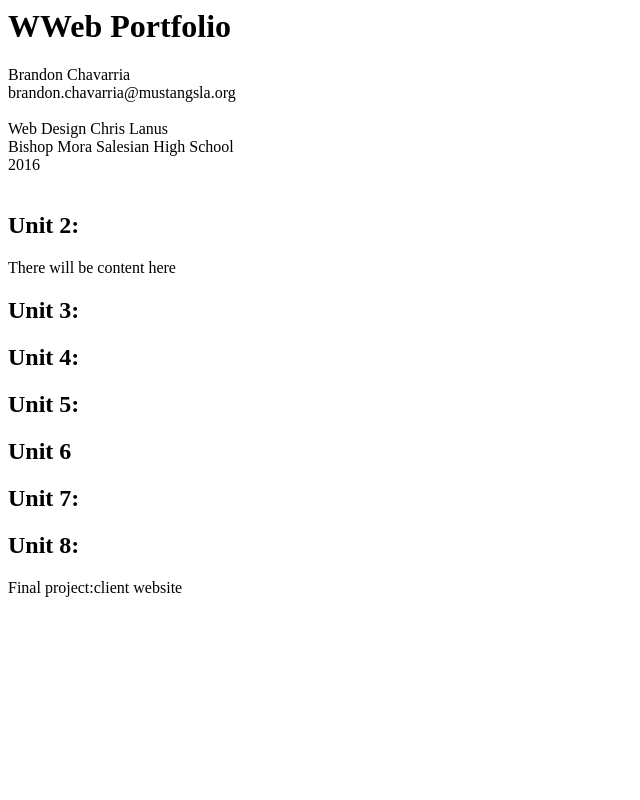
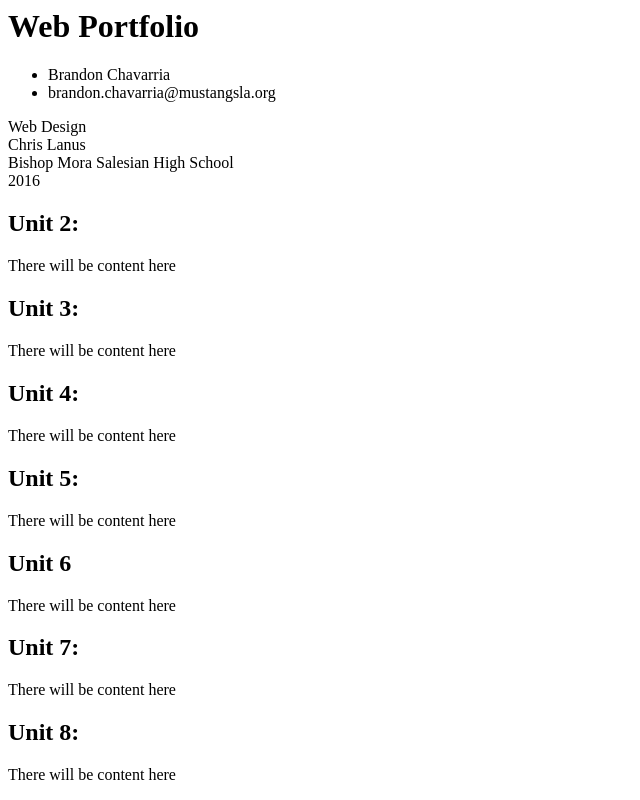
Before and after one commit to brandonchavarria/portfolio_brandonchavarrianew, a plain HTML site: page index.html in a window 1280 px wide. Shown: the whole page, without its empty margins (0-640 px from the left). Drawn offline with Linux system fonts and the light colour scheme.

Commit message:
new updates

```diff
--- a/index.html
+++ b/index.html
@@ -6,33 +6,44 @@
       Brandon Chavarria</title>
     </head>
     <body>
-      <h1>WWeb Portfolio</h1>
+      <h1>Web Portfolio</h1>
 
       <div>
-        Brandon Chavarria<br/>
-        brandon.chavarria@mustangsla.org
-      </div><br/>
+        <ul>
+         <li>Brandon Chavarria</li>
+         <li>brandon.chavarria@mustangsla.org</li>
+       </ul>
+      </div>
 
       <div>
-        Web Design
-        Chris Lanus<br>
-        Bishop Mora Salesian High School</br>
-        2016
-      </div><br/>
+        Web Design<br/>
+        Chris Lanus<br/>
+        Bishop Mora Salesian High School<br/>
+        2016<br/>
+      </div>
+
+      <nav>
+      <div>
 
 
        <h2>Unit 2:</h2>
        <p>There will be content here</p>
 
        <h2>Unit 3:</h2>
+       <p>There will be content here</p>
 
        <h2>Unit 4:</h2>
+       <p>There will be content here</p>
 
        <h2>Unit 5:</h2>
+       <p>There will be content here</p>
 
       <h2>Unit 6</h2>
+      <p>There will be content here</p>
 
        <h2>Unit 7:</h2>
+       <p>There will be content here</p>
 
        <h2>Unit 8:</h2>
-       Final project:client website
+      <p>There will be content here</p>
+    </nav>
```
